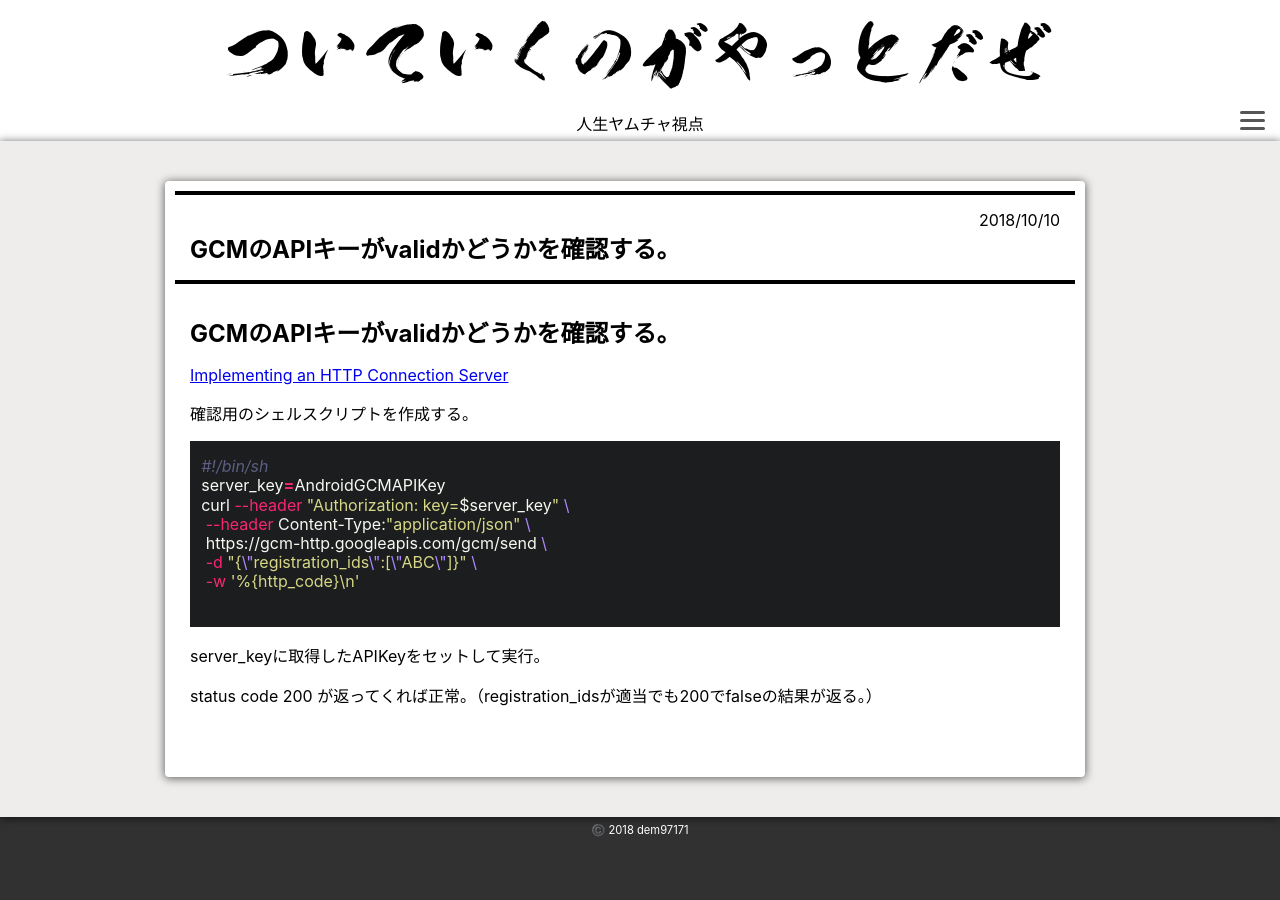
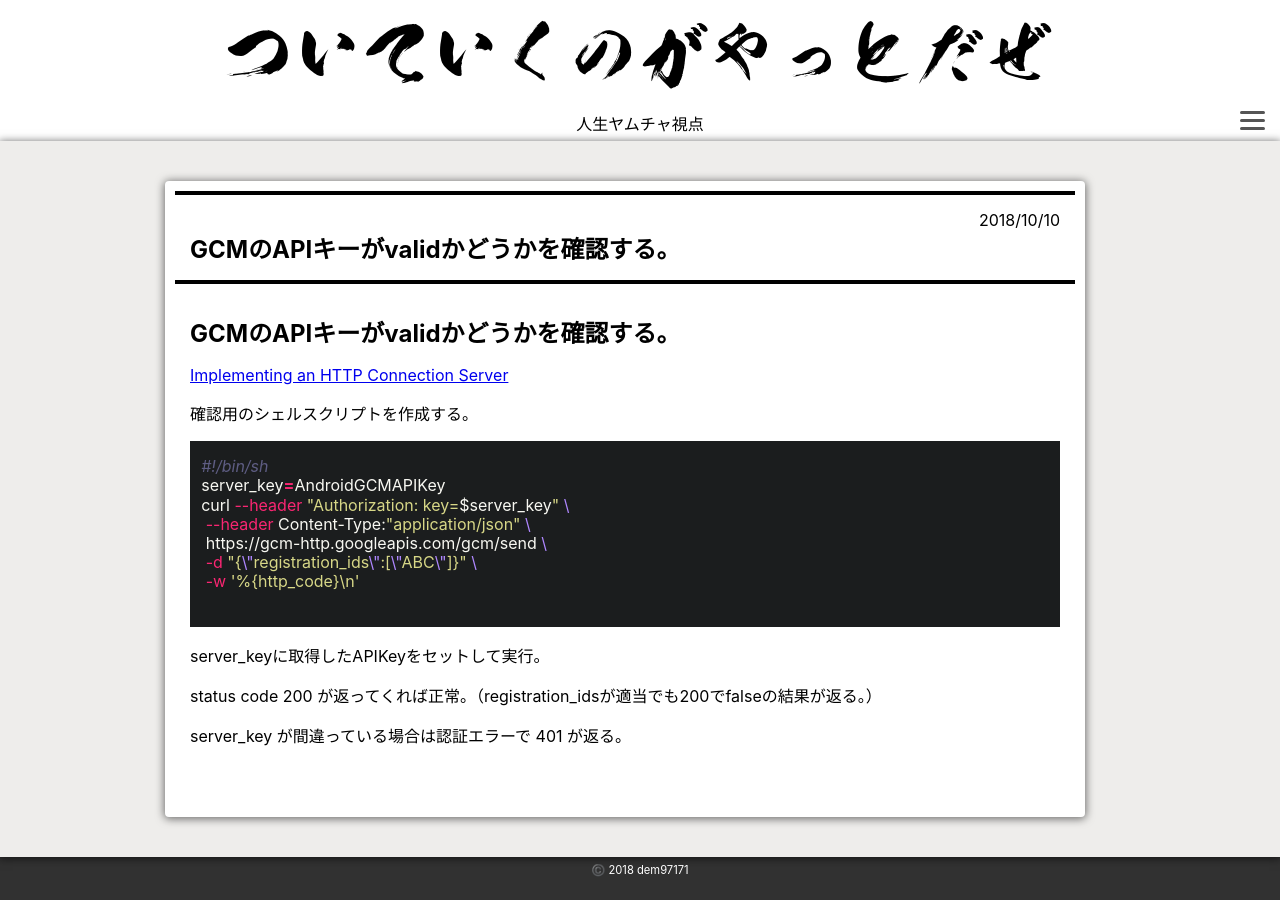
Before and after one commit to dem97171/blog, a Jekyll site: the page built from _posts/2018-10-10-check_gcm_key_is_valid.md, in a window 1280 px wide. Built offline with Jekyll 4.4.1, drawn with Linux system fonts in a browser that asks for light colours.

Commit message:
Update 2018-10-10-check_gcm_key_is_valid.md

```diff
--- a/_posts/2018-10-10-check_gcm_key_is_valid.md
+++ b/_posts/2018-10-10-check_gcm_key_is_valid.md
@@ -25,3 +25,5 @@ curl --header "Authorization: key=$server_key" \
 server_keyに取得したAPIKeyをセットして実行。
 
 status code 200 が返ってくれば正常。（registration_idsが適当でも200でfalseの結果が返る。）
+
+server_key が間違っている場合は認証エラーで 401 が返る。
```
